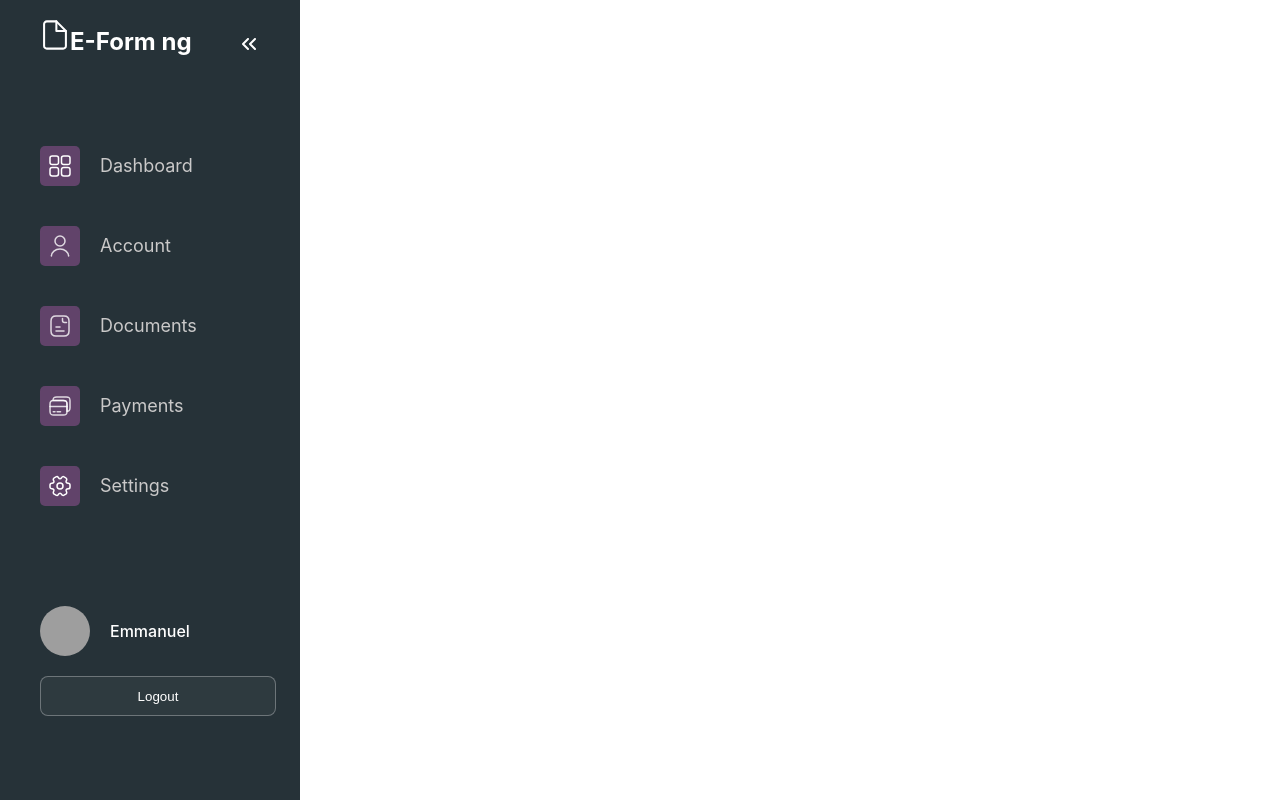
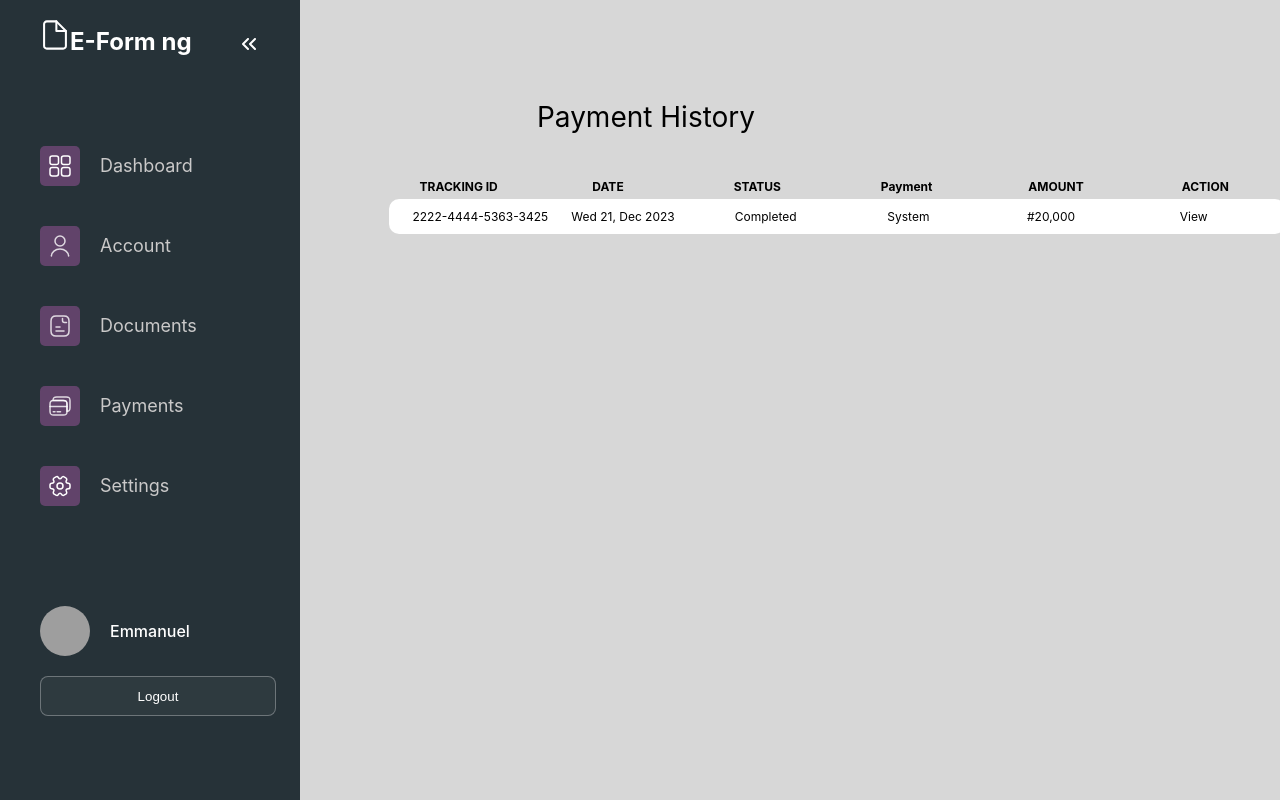
Before and after one commit to itz-jherie/eforms-ntech, a React (Create React App) app: page /payment in a window 1280 px wide. Built offline with nearby package versions, Linux system fonts and the light colour scheme; grey boxes are pictures that could not be loaded.

Commit message:
added payment page

```diff
--- a/src/pages/dashboard/Payment.js
+++ b/src/pages/dashboard/Payment.js
@@ -1,6 +1,29 @@
+import './styles/payment.css'
 const Payment = () => {
     return (
-        <div></div>
+        <div className="payment-page-container">
+            <p>Payment History</p>
+            <div className="payment-page-content-container">
+                <ul className="payment-table-headers">
+                    <li>TRACKING ID</li>
+                    <li>DATE</li>
+                    <li>STATUS</li>
+                    <li>Payment</li>
+                    <li>AMOUNT</li>
+                    <li>ACTION</li>
+                </ul>
+                <ul className="payment-items">
+                    <li>
+                        <span>2222-4444-5363-3425</span>
+                        <span>Wed 21, Dec 2023</span>
+                        <span>Completed</span>
+                        <span>System</span>
+                        <span>#20,000</span>
+                        <span>View</span>
+                    </li>
+                </ul>
+            </div>
+        </div>
     )
 }
 export default Payment
--- /dev/null
+++ b/src/pages/dashboard/styles/payment.css
@@ -0,0 +1,107 @@
+.payment-page-container {
+    background-color: var(--lightgrey);
+    height: 100vh;
+    display: flex;
+    flex-direction: column;
+    font-weight: 400;
+    font-size: 12px;
+    align-items: center;
+}
+.payment-page-container > p {
+    text-align: center;
+    width: 100%;
+    margin-top: 100px;
+    margin-left: 12px;
+    font-size: 28px;
+    font-weight: 600px;
+}
+.payment-page-content-container {
+    overflow: scroll;
+    width: 90vw;
+    margin-top: 45px;
+}
+.payment-table-headers {
+    display: flex;
+    width: 150vw;
+    list-style-type: none;
+    justify-content: space-between;
+    font-weight: bold;
+}
+.payment-table-headers > li {
+    width: 100%;
+    text-align: center;
+}
+.payment-items {
+    width: 150vw;
+}
+.payment-items > li {
+    display: flex;
+    justify-content: space-between;
+    width: 100%;
+    padding: 10px 20px;
+    margin: 5px;
+    background: #FFFFFF;
+    border-radius: 10px;
+    align-items: center;
+
+    /* background-color: red; */
+}
+.payment-items > li > span {
+    width: 100%;
+    text-align: center;
+}
+
+/* @media screen  and (max-width: 768px) {
+    .payment-container {
+        margin: 20px;
+        word-wrap: normal;
+        flex-wrap: nowrap;
+        width: max-content;
+    }
+    .payment-container >  span {
+        width: 300%;
+    }
+    .payment-container >  ul {
+        width: 300%;
+    }
+} */
+
+@media screen  and (min-width: 768px) {
+    .payment-page-container {
+        overflow: scroll;
+        width: 100%;
+    }
+    .payment-page-content-container {
+        margin-left: 40%;
+        width: 70%;
+        overflow: scroll;
+    }
+    .payment-table-headers > li {
+        width: 70%;
+    }
+    @media screen  and (min-width: 1000px) {
+        .payment-page-content-container {
+            margin-left: 30%;
+            overflow: scroll;
+            overflow: auto;
+
+        }
+        .payment-page-content-container > ul {
+            width: 100%;
+        }
+    }
+    @media screen  and (min-width: 1400px) {
+        .payment-page-content-container {
+            margin-left: 20%;
+        }
+        .payment-page-content-container > ul {
+            width: 100%;
+        }
+        /* .payment-table-headers  {
+            width: 100%;
+        }
+        .payment-items {
+            width: 100%;
+        } */
+    }
+}
```
